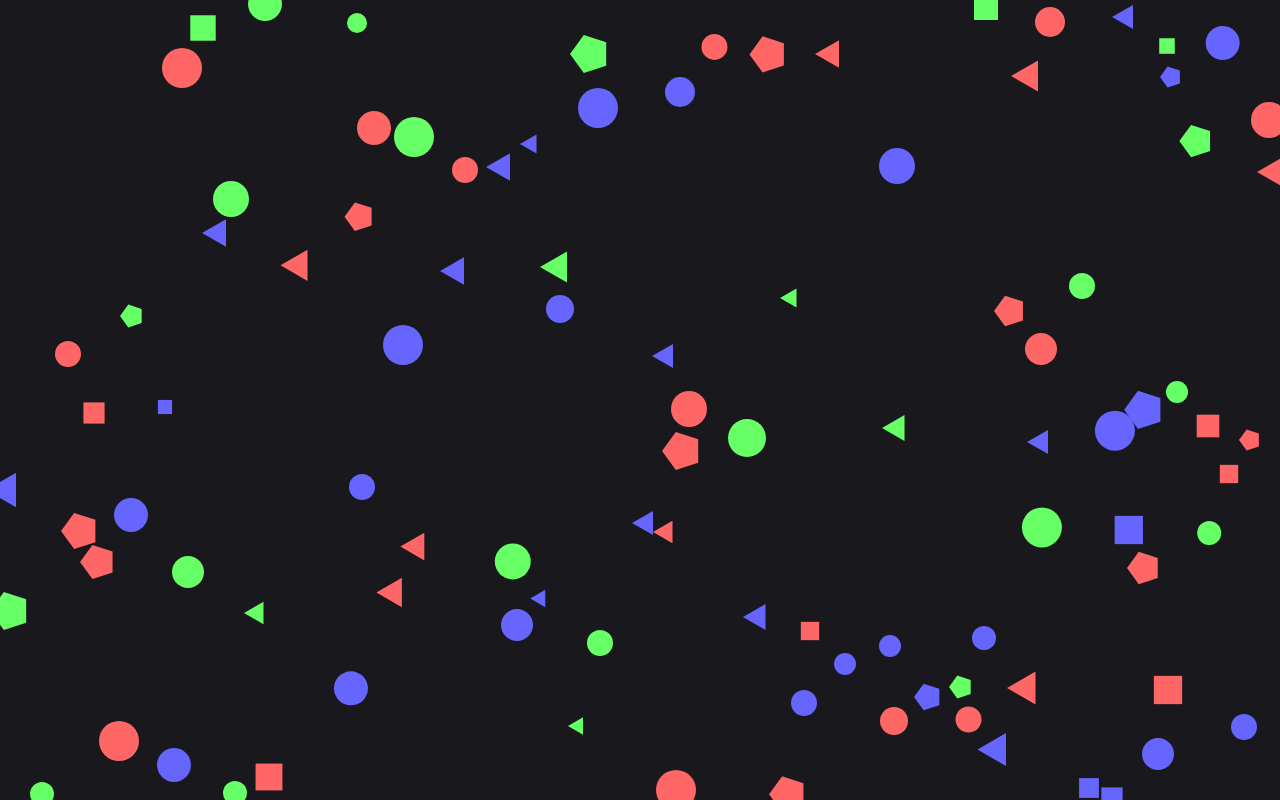
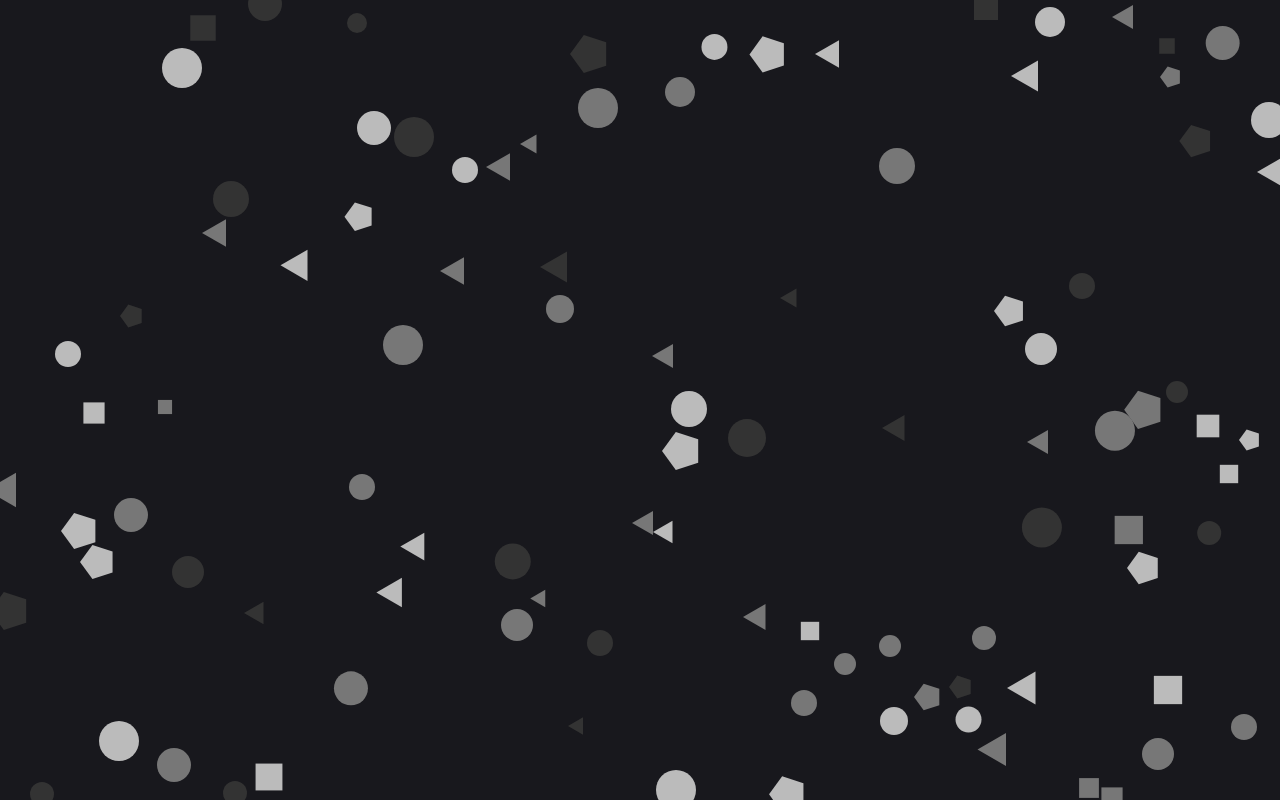
Before and after one commit to STBuzzBee/stbuzzbee.github.io, a plain HTML site: page physics.html in a window 1280 px wide. Drawn offline with Linux system fonts and the light colour scheme.

Commit message:
Added picture and changed colors

```diff
--- a/physics.html
+++ b/physics.html
@@ -75,13 +75,13 @@ function droplet(x, y) {
 		var color = '';
 		switch(getRandomInt(1,3)) {
 			case 1:
-				color = '#FF6666';
+				color = '#bbbbbb';
 				break;
 			case 2:
-				color = '#6666FF';
+				color = '#777777';
 				break;
 			case 3:
-				color = '#66FF66';
+				color = '#333333';
 				break;
 		}
 		numDrops++;
```
Also changed, not shown: index.html (+1 -1 lines), media/homepagePicture.JPG (added), media/homepagePicture.png (deleted).
